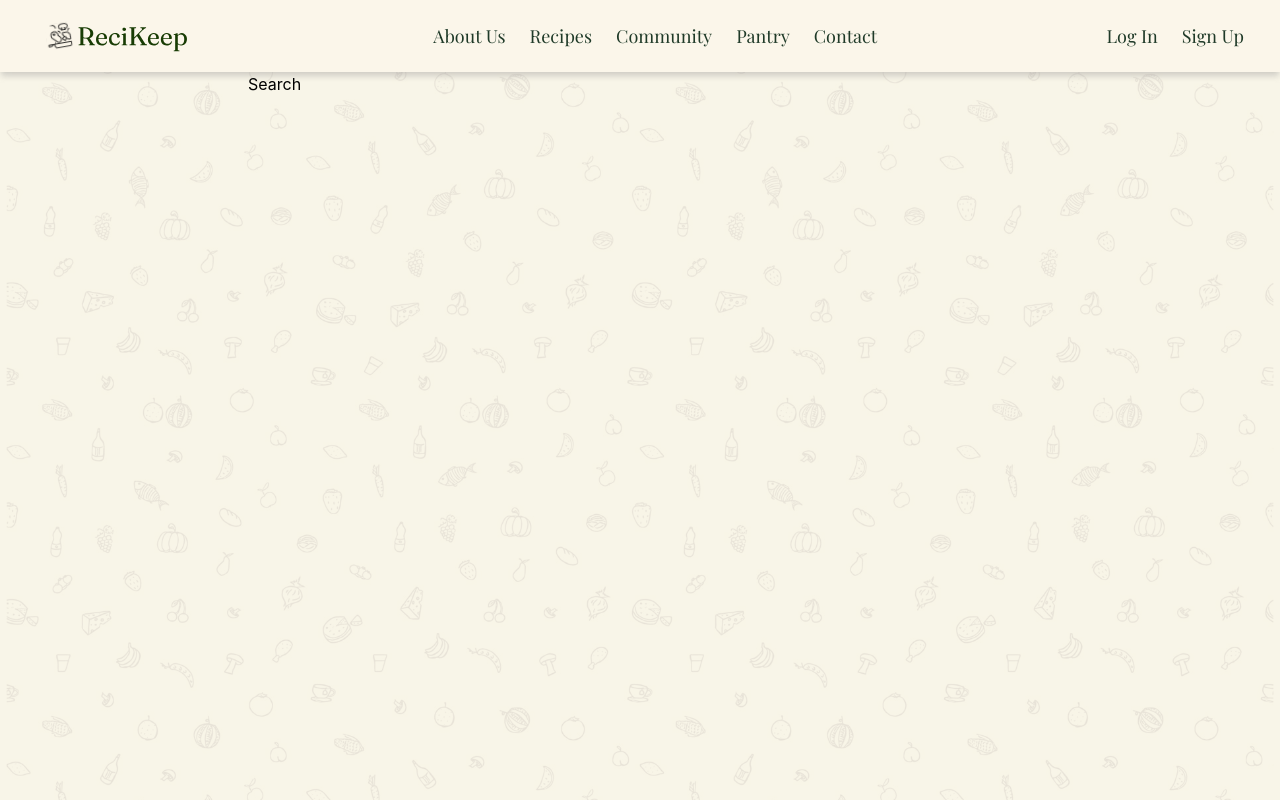
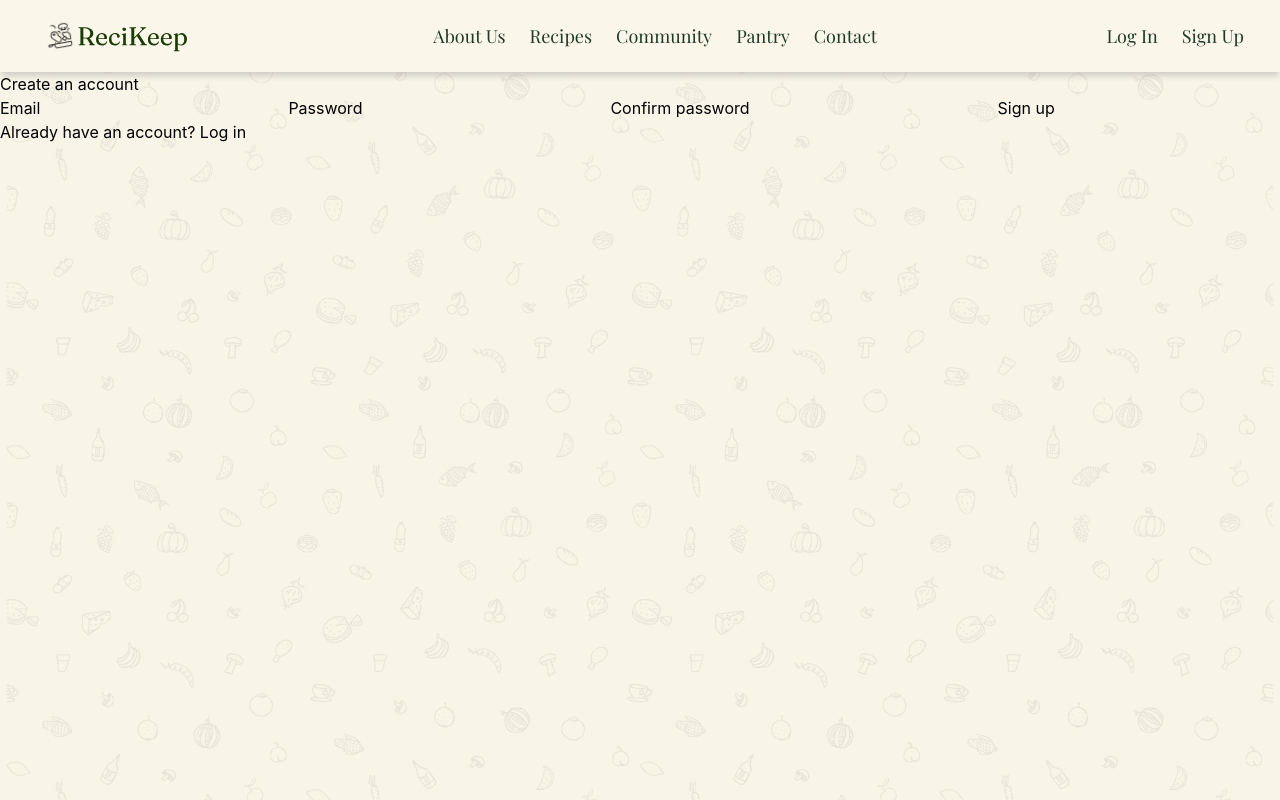
Before and after one commit to Farenas9134/FoodApp, a React (Vite) app in the folder FrontEnd/Food-Project/: page /signup in a window 1280 px wide. Built offline with nearby package versions, Linux system fonts and the light colour scheme; a web font is replaced by a local one.

Commit message:
Started integrating the login and signup features in React, working on connecting them to the backend and validating correct requests are being made

```diff
--- a/FrontEnd/Food-Project/src/App.tsx
+++ b/FrontEnd/Food-Project/src/App.tsx
@@ -3,6 +3,7 @@ import NavBar from "./components/UI/NavBar";
 import Home from "./pages/Home";
 import SignUp from "./pages/SignUp";
 import LogIn from "./pages/LogIn";
+import Recipes from "./pages/Recipes";
 
 function App() {
   return (
@@ -14,6 +15,7 @@ function App() {
           <Route path="/" element={<Home/>} />
           <Route path="/signup" element={<SignUp/>} />
           <Route path="/login" element={<LogIn/>} />
+          <Route path="/recipes" element={<Recipes/>} />
           {/* <Route path="*" element={<NotFoundPage />}/> */}
         </Routes>
       </BrowserRouter>
--- a/FrontEnd/Food-Project/src/pages/LogIn.tsx
+++ b/FrontEnd/Food-Project/src/pages/LogIn.tsx
@@ -1,16 +1,76 @@
 // @ts-ignore
 import "../css/LogIn.css";
+import { useState } from "react";
+import type { SubmitEvent } from "react";
 
 function LogIn() {
+    const [email, setEmail] = useState("");
+    const [password, setPassword] = useState("");
+    const [error, setError] = useState("");
+    const [loading, setLoading] = useState(false);
 
+    async function handleSubmit(e: SubmitEvent<HTMLFormElement>) {
+        e.preventDefault();
+        setError("")
+        setLoading(true)
 
+        // Making request to our backend where it will check if the user exists in our database
+        try {
+            const response = await fetch("/api/login", {
+                method: "POST",
+                headers: {
+                    "Content-Type": "application/json",
+                },
+                credentials: "include",
+                body: JSON.stringify({ email, password}),
+            });
+
+            const data = await response.json();
+
+            if (!response.ok) {
+                setError(data.message || "Invalid email or password");
+                return;
+            }
+
+            window.location.href = "/home";
+        } catch {
+            setError("Unable to connect. Please try again.");
+        } finally {
+            setLoading(false);
+        }
+    }
     return (
-        <div className="page">
-            <div>
-                LogIn
-            </div>
+        <form onSubmit={handleSubmit}>
+            <h1>LogIn</h1>
 
-        </div>
+            {/* Email Field */}
+            <label htmlFor="email">Email</label>
+            <input
+                id="email"
+                type="email"
+                autoComplete="username"
+                value={email}
+                onChange={(e) => setEmail(e.target.value)}
+                required
+            />
+
+            {/* Password Field */}
+            <label htmlFor="password">Password</label>
+            <input
+                id="password"
+                type="password"
+                autoComplete="current-password"
+                value={password}
+                onChange={(e) => setPassword(e.target.value)}
+                required
+            />
+
+            {error && <p role="alert">{error}</p>}
+
+            <button type="submit" disabled={loading}>
+                {loading ? "Logging in..." : "Log in"}
+            </button>
+            </form>
     );
 }
 
--- a/FrontEnd/Food-Project/src/pages/SignUp.tsx
+++ b/FrontEnd/Food-Project/src/pages/SignUp.tsx
@@ -1,12 +1,108 @@
+// @ts-ignore
+import "../css/SignUp.css"
+import { useState } from "react";
+import type { ComponentProps } from "react";
+
 function SignUp() {
+    const [email, setEmail] = useState("");
+    const [password, setPassword] = useState("");
+    const[confirmPassword, setConfirmPassword] = useState("");
+    const [error, setError] = useState("");
+    const [loading, setLoading] = useState(false);
+
+    // Avoids deprecated FormEvent
+    // ComponentProps<"form"> gives all props a React form accepts
+    // -> a prop (property) is read-only data passed from a parent component to a child component which
+    // allows components to communicate and stay reusable
+    async function handleSubmit(e: Parameters<NonNullable<React.ComponentProps<"form">["onSubmit"]>>[0]) {
+        e.preventDefault();
+        setError("");
+
+        if (password !== confirmPassword) {
+            setError("Passwords do not match.");
+            return;
+        }
+
+        setLoading(true);
+
+        // Adding user to database by making a request to the signup route on the backend
+        try {
+            const response = await fetch("/api/signup", {
+                method: "POST",
+                headers: {
+                    "Content-Type": "application/json",
+                },
+                body: JSON.stringify({
+                    email,
+                    password
+                }),
+            });
+
+            const data = await response.json();
+
+            if (!response.ok) {
+                setError(data.message || "Unable to create an account, please try again later.");
+                return;
+            }
+
+            window.location.href = "/login";
+
+        } catch {
+            setError("Unable to connect. Please try again");
+        } finally {
+            setLoading(false);
+        }
+    }
+
     return (
-        <>
-            <form>
-                <input name="query"/>
-                <button type="submit">Search</button>
-            </form>
-        </>
-    )
+        <form onSubmit={handleSubmit}>
+        <h1>Create an account</h1>
+
+        <label htmlFor="email">Email</label>
+        <input
+            id="email"
+            type="email"
+            autoComplete="email"
+            value={email}
+            onChange={(e) => setEmail(e.target.value)}
+            required
+        />
+
+        <label htmlFor="password">Password</label>
+        <input
+            id="password"
+            type="password"
+            autoComplete="new-password"
+            value={password}
+            onChange={(e) => setPassword(e.target.value)}
+            minLength={8}
+            required
+        />
+
+        <label htmlFor="confirmPassword">
+            Confirm password
+        </label>
+        <input
+            id="confirmPassword"
+            type="password"
+            autoComplete="new-password"
+            value={confirmPassword}
+            onChange={(e) => setConfirmPassword(e.target.value)}
+            minLength={8}
+            required
+        />
+
+        {error && <p role="alert">{error}</p>}
+
+        <button type="submit" disabled={loading}>
+            {loading ? "Creating account..." : "Sign up"}
+        </button>
+
+        <p>
+            Already have an account? <a href="/login">Log in</a>
+        </p>
+        </form>
+    );
 }
 
 export default SignUp
```
Also changed, not shown: 2 other files (tests, documents, lock files or other folders).
